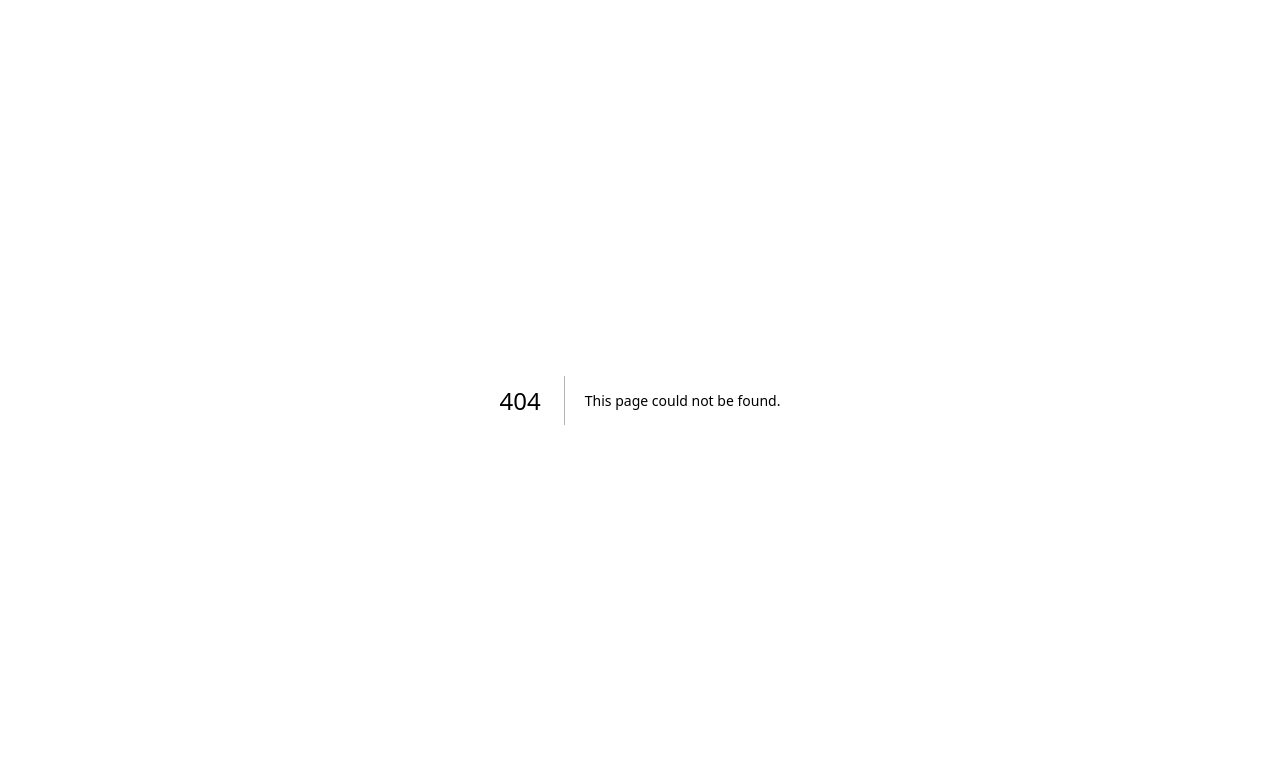
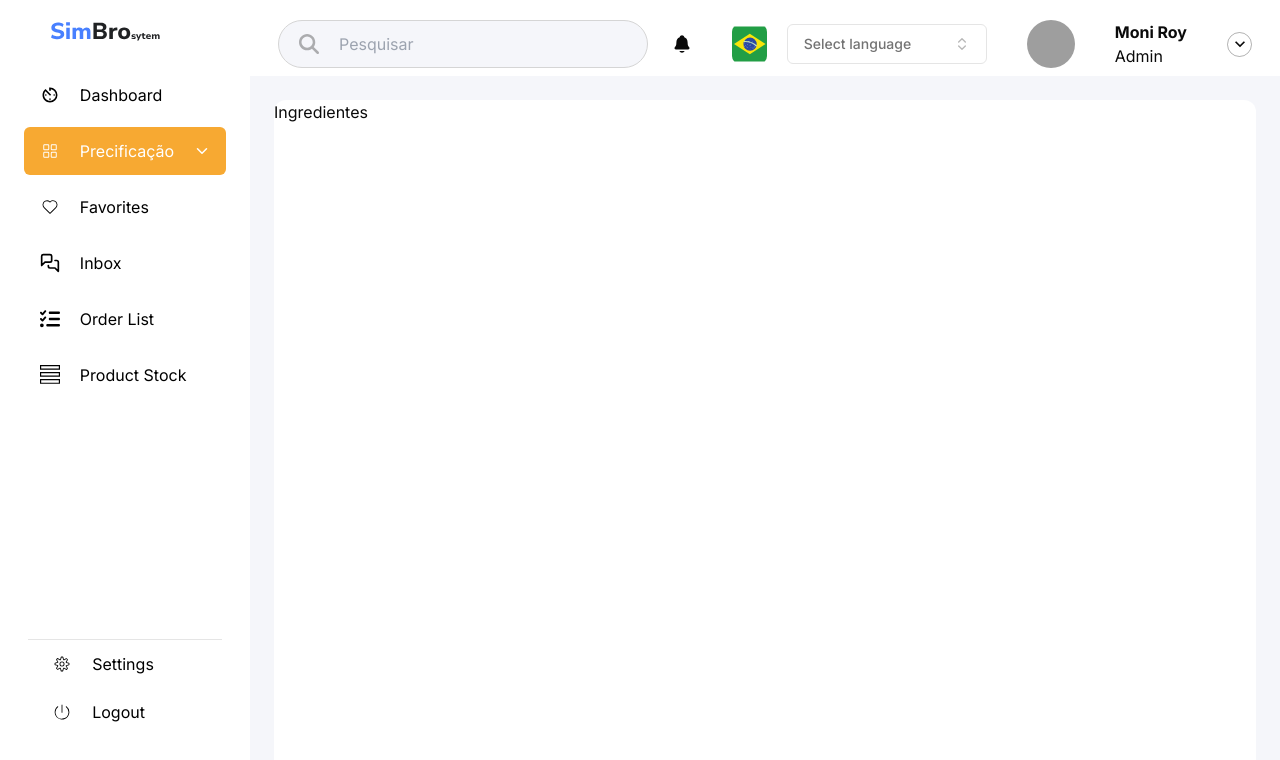
Before and after one commit to luxsoftw/SweetHubFrontend, a Next.js app: page /system/pricing/ingredients in a window 1280 px wide. Before the commit this address had no page. Shown: the top 760 px of the page. Built offline with nearby package versions, Linux system fonts and the light colour scheme; grey boxes are pictures that could not be loaded.

Commit message:
feat: add dropdown-menu component

```diff
--- /dev/null
+++ b/app/components/ui/navigation-menu.tsx
@@ -0,0 +1,128 @@
+import * as React from "react";
+import * as NavigationMenuPrimitive from "@radix-ui/react-navigation-menu";
+import { cva } from "class-variance-authority";
+import { ChevronDown } from "lucide-react";
+
+import { cn } from "@/app/lib/utils";
+
+const NavigationMenu = React.forwardRef<
+   React.ElementRef<typeof NavigationMenuPrimitive.Root>,
+   React.ComponentPropsWithoutRef<typeof NavigationMenuPrimitive.Root>
+>(({ className, children, ...props }, ref) => (
+   <NavigationMenuPrimitive.Root
+      ref={ref}
+      className={cn(
+         "relative z-10 flex max-w-max flex-1 items-center justify-center",
+         className,
+      )}
+      {...props}
+   >
+      {children}
+      <NavigationMenuViewport />
+   </NavigationMenuPrimitive.Root>
+));
+NavigationMenu.displayName = NavigationMenuPrimitive.Root.displayName;
+
+const NavigationMenuList = React.forwardRef<
+   React.ElementRef<typeof NavigationMenuPrimitive.List>,
+   React.ComponentPropsWithoutRef<typeof NavigationMenuPrimitive.List>
+>(({ className, ...props }, ref) => (
+   <NavigationMenuPrimitive.List
+      ref={ref}
+      className={cn(
+         "group flex flex-1 list-none items-center justify-center space-x-1",
+         className,
+      )}
+      {...props}
+   />
+));
+NavigationMenuList.displayName = NavigationMenuPrimitive.List.displayName;
+
+const NavigationMenuItem = NavigationMenuPrimitive.Item;
+
+const navigationMenuTriggerStyle = cva(
+   "group inline-flex h-10 w-max items-center justify-center rounded-md bg-background px-4 py-2 text-sm font-medium transition-colors hover:bg-accent hover:text-accent-foreground focus:bg-accent focus:text-accent-foreground focus:outline-none disabled:pointer-events-none disabled:opacity-50 data-[active]:bg-accent/50 data-[state=open]:bg-accent/50",
+);
+
+const NavigationMenuTrigger = React.forwardRef<
+   React.ElementRef<typeof NavigationMenuPrimitive.Trigger>,
+   React.ComponentPropsWithoutRef<typeof NavigationMenuPrimitive.Trigger>
+>(({ className, children, ...props }, ref) => (
+   <NavigationMenuPrimitive.Trigger
+      ref={ref}
+      className={cn(navigationMenuTriggerStyle(), "group", className)}
+      {...props}
+   >
+      {children}{" "}
+      <ChevronDown
+         className="relative top-[1px] ml-1 h-3 w-3 transition duration-200 group-data-[state=open]:rotate-180"
+         aria-hidden="true"
+      />
+   </NavigationMenuPrimitive.Trigger>
+));
+NavigationMenuTrigger.displayName = NavigationMenuPrimitive.Trigger.displayName;
+
+const NavigationMenuContent = React.forwardRef<
+   React.ElementRef<typeof NavigationMenuPrimitive.Content>,
+   React.ComponentPropsWithoutRef<typeof NavigationMenuPrimitive.Content>
+>(({ className, ...props }, ref) => (
+   <NavigationMenuPrimitive.Content
+      ref={ref}
+      className={cn(
+         "left-0 top-0 w-full data-[motion^=from-]:animate-in data-[motion^=to-]:animate-out data-[motion^=from-]:fade-in data-[motion^=to-]:fade-out data-[motion=from-end]:slide-in-from-right-52 data-[motion=from-start]:slide-in-from-left-52 data-[motion=to-end]:slide-out-to-right-52 data-[motion=to-start]:slide-out-to-left-52 md:absolute md:w-auto",
+         className,
+      )}
+      {...props}
+   />
+));
+NavigationMenuContent.displayName = NavigationMenuPrimitive.Content.displayName;
+
+const NavigationMenuLink = NavigationMenuPrimitive.Link;
+
+const NavigationMenuViewport = React.forwardRef<
+   React.ElementRef<typeof NavigationMenuPrimitive.Viewport>,
+   React.ComponentPropsWithoutRef<typeof NavigationMenuPrimitive.Viewport>
+>(({ className, ...props }, ref) => (
+   <div className={cn("absolute left-0 top-full flex justify-center")}>
+      <NavigationMenuPrimitive.Viewport
+         className={cn(
+            "origin-top-center relative mt-1.5 h-[var(--radix-navigation-menu-viewport-height)] w-full overflow-hidden rounded-md border bg-popover text-popover-foreground shadow-lg data-[state=open]:animate-in data-[state=closed]:animate-out data-[state=closed]:zoom-out-95 data-[state=open]:zoom-in-90 md:w-[var(--radix-navigation-menu-viewport-width)]",
+            className,
+         )}
+         ref={ref}
+         {...props}
+      />
+   </div>
+));
+NavigationMenuViewport.displayName =
+   NavigationMenuPrimitive.Viewport.displayName;
+
+const NavigationMenuIndicator = React.forwardRef<
+   React.ElementRef<typeof NavigationMenuPrimitive.Indicator>,
+   React.ComponentPropsWithoutRef<typeof NavigationMenuPrimitive.Indicator>
+>(({ className, ...props }, ref) => (
+   <NavigationMenuPrimitive.Indicator
+      ref={ref}
+      className={cn(
+         "top-full z-[1] flex h-1.5 items-end justify-center overflow-hidden data-[state=visible]:animate-in data-[state=hidden]:animate-out data-[state=hidden]:fade-out data-[state=visible]:fade-in",
+         className,
+      )}
+      {...props}
+   >
+      <div className="relative top-[60%] h-2 w-2 rotate-45 rounded-tl-sm bg-border shadow-md" />
+   </NavigationMenuPrimitive.Indicator>
+));
+NavigationMenuIndicator.displayName =
+   NavigationMenuPrimitive.Indicator.displayName;
+
+export {
+   navigationMenuTriggerStyle,
+   NavigationMenu,
+   NavigationMenuList,
+   NavigationMenuItem,
+   NavigationMenuContent,
+   NavigationMenuTrigger,
+   NavigationMenuLink,
+   NavigationMenuIndicator,
+   NavigationMenuViewport,
+};
--- /dev/null
+++ b/app/system/components/dropdown-navigation.tsx
@@ -0,0 +1,90 @@
+"use client";
+
+import Link from "next/link";
+import { usePathname } from "next/navigation";
+import { useEffect, useState, ReactNode } from "react";
+import { IoChevronDown } from "react-icons/io5";
+import { ElementType } from "react";
+
+interface DropdownItemProps {
+   href: string;
+   children: ReactNode;
+}
+
+export const DropDownItem = ({ href, children }: DropdownItemProps) => {
+   const [isActive, setIsActive] = useState<boolean>(false);
+
+   const pathname = usePathname();
+   useEffect(() => {
+      setIsActive(pathname === href);
+   }, [href, pathname]);
+
+   return (
+      <>
+         <Link href={href}>
+            <li
+               className={`"py-1 text-xs" hover:text-orange-500 ${isActive && "text-orange-500"}`}
+            >
+               {children}
+            </li>
+         </Link>
+      </>
+   );
+};
+
+interface DropdownNavigationProps {
+   children: ReactNode;
+   icon: ElementType;
+   title: string;
+}
+
+// TODO:: fix color dropdownButton
+export function DropdownNavigation({
+   title,
+   children,
+   icon: Icon,
+}: DropdownNavigationProps) {
+   const [isOpen, setIsOpen] = useState<boolean>(false);
+
+   const pathname = usePathname();
+   const isPricingActive = pathname.startsWith("/system/pricing");
+
+   const toggleDropdown = () => {
+      setIsOpen(!isOpen);
+   };
+
+   return (
+      <div className="">
+         <div
+            className={`group flex flex-row items-center space-x-2 px-4 ${
+               isPricingActive
+                  ? "rounded-md bg-[#F7A932] text-white"
+                  : "text-black hover:text-gray-600"
+            }`}
+            onClick={toggleDropdown}
+         >
+            <Icon
+               className={`${isPricingActive ? "text-white group-hover:text-white" : "text-black group-hover:text-[#F7A932]"}`}
+               size={20}
+            />
+            <h2
+               className={`flex-nowrap p-3 text-base ${
+                  isPricingActive ? "text-white" : "group-hover:text-[#F7A932]"
+               }`}
+            >
+               {title}
+            </h2>
+            <IoChevronDown
+               className={`transition-transform ${
+                  isOpen ? "rotate-180" : ""
+               } ${isPricingActive ? "text-white" : "group-hover:text-[#F7A932]"}`}
+            />
+         </div>
+         {isOpen && (
+            <div className="pl-14">
+               <ul className="mt-2 flex flex-col gap-2">{children}</ul>
+            </div>
+         )}
+      </div>
+   );
+}
--- a/app/system/components/sidebar.tsx
+++ b/app/system/components/sidebar.tsx
@@ -3,13 +3,14 @@
 import Image from "next/image";
 import { FaListCheck } from "react-icons/fa6";
 import { MdOutlineAvTimer } from "react-icons/md";
-import { PiSquaresFourLight } from "react-icons/pi";
 import { CiHeart, CiSettings, CiPower } from "react-icons/ci";
 import { LuMessagesSquare } from "react-icons/lu";
 import { TfiViewList } from "react-icons/tfi";
 import SymbroLogo from "@/public/SymbroLogo.svg";
 import { Separator } from "@/app/components/ui/separator";
 import { ItemNavigation } from "./item-navigation";
+import { DropDownItem, DropdownNavigation } from "./dropdown-navigation";
+import { PiSquaresFourLight } from "react-icons/pi";
 
 interface SidebarProps {
    className?: string;
@@ -33,11 +34,18 @@
                         name="Dashboard"
                         icon={MdOutlineAvTimer}
                      />
-                     <ItemNavigation
-                        href="/system/pricing"
-                        name="Princing"
+
+                     <DropdownNavigation
+                        title="Precificação"
                         icon={PiSquaresFourLight}
-                     />
+                     >
+                        <DropDownItem href="/system/pricing">
+                           Configurações
+                        </DropDownItem>
+                        <DropDownItem href="/system/pricing/ingredients">
+                           Ingredientes
+                        </DropDownItem>
+                     </DropdownNavigation>
 
                      <ItemNavigation
                         href="/system/favorites"
--- /dev/null
+++ b/app/system/pricing/ingredients/page.tsx
@@ -0,0 +1,7 @@
+export default function IngredientsPage() {
+   return (
+      <>
+         <h1>Ingredientes</h1>
+      </>
+   );
+}
```
Also changed, not shown: app/system/pricing/settings/page.tsx (added), 1 other file (tests, documents, lock files or other folders).
